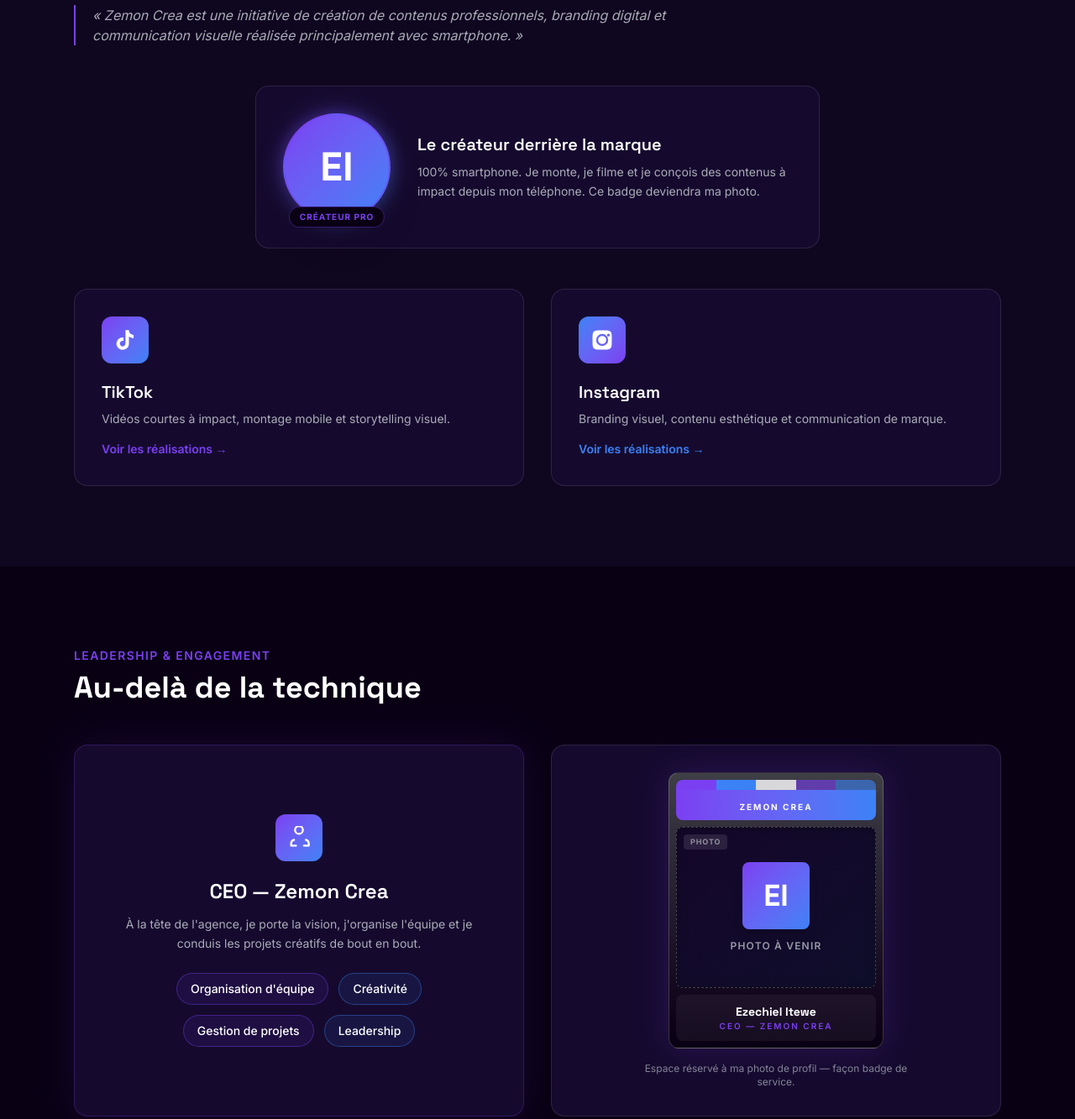
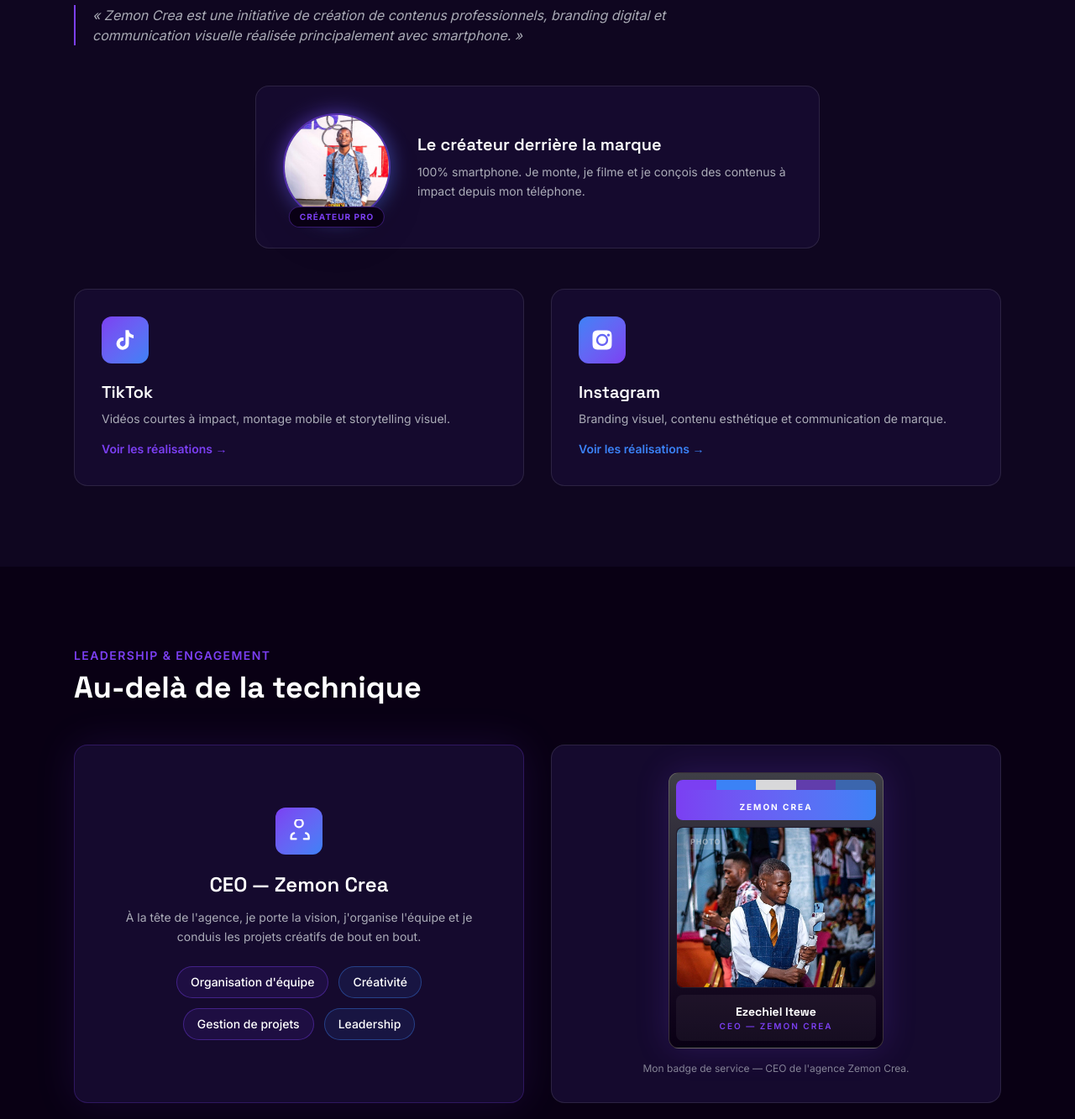
Before and after one commit to Ezechielitewe18/ezechiel-portfolio, a website built with Vite: page index.html in a window 1280 px wide. Shown: the part 3800-5133 px from the top of the page at 84% size. Built offline with nearby package versions, Linux system fonts and the light colour scheme.

Commit message:
Ajouter photos profil et service (optimisees)

```diff
--- a/index.html
+++ b/index.html
@@ -403,8 +403,8 @@
           <div class="scroll-reveal mt-12 mx-auto flex max-w-2xl flex-col items-center gap-8 rounded-2xl border border-white/10 bg-night-card p-8 md:flex-row md:gap-8 md:text-left text-center">
             <div class="relative shrink-0">
               <div class="absolute inset-0 rounded-full bg-gradient-to-br from-violet-brand to-blue-brand opacity-60 blur-md"></div>
-              <div class="relative flex h-32 w-32 items-center justify-center rounded-full border-2 border-violet-brand/50 bg-gradient-to-br from-violet-brand to-blue-brand font-display text-5xl font-bold text-white shadow-2xl">
-                EI
+              <div class="relative h-32 w-32 overflow-hidden rounded-full border-2 border-violet-brand/50 shadow-2xl">
+                <img src="images/profile.jpg" alt="Ezechiel Itewe — créateur Zemon Crea" class="h-full w-full object-cover" loading="lazy" />
               </div>
               <span class="absolute -bottom-2 left-1/2 -translate-x-1/2 whitespace-nowrap rounded-full border border-violet-brand/40 bg-night px-3 py-1 text-[10px] font-bold uppercase tracking-widest text-violet-brand">
                 Créateur pro
@@ -414,7 +414,7 @@
               <h3 class="font-display text-xl font-semibold text-white">Le créateur derrière la marque</h3>
               <p class="mt-2 text-sm leading-relaxed text-mist/80">
                 100% smartphone. Je monte, je filme et je conçois des contenus à impact depuis
-                mon téléphone. Ce badge deviendra ma photo.
+                mon téléphone.
               </p>
             </div>
           </div>
@@ -507,14 +507,8 @@
                 <div class="rounded-b-lg bg-gradient-to-r from-violet-brand to-blue-brand py-1.5 text-center">
                   <span class="text-[10px] font-bold uppercase tracking-[0.2em] text-white">Zemon Crea</span>
                 </div>
-                <div class="relative mt-2 flex h-48 items-center justify-center overflow-hidden rounded-lg border border-dashed border-white/25 bg-night shadow-[inset_0_2px_12px_rgba(0,0,0,0.6)]">
-                  <div class="absolute inset-0 bg-gradient-to-br from-violet-brand/10 to-blue-brand/10"></div>
-                  <div class="relative text-center">
-                    <div class="mx-auto flex h-20 w-20 items-center justify-center rounded-lg bg-gradient-to-br from-violet-brand to-blue-brand font-display text-4xl font-bold text-white shadow-lg">
-                      EI
-                    </div>
-                    <p class="mt-3 text-xs font-semibold uppercase tracking-widest text-mist/70">Photo à venir</p>
-                  </div>
+                <div class="relative mt-2 h-48 overflow-hidden rounded-lg border border-white/10 bg-night shadow-[inset_0_2px_12px_rgba(0,0,0,0.6)]">
+                  <img src="images/service.jpg" alt="Ezechiel Itewe — CEO Zemon Crea" class="h-full w-full object-cover object-top" loading="lazy" />
                   <span class="absolute left-2 top-2 rounded bg-white/10 px-2 py-0.5 text-[9px] font-bold uppercase tracking-widest text-mist/60">Photo</span>
                 </div>
                 <div class="mt-2 rounded-lg bg-white/5 py-2.5 text-center">
@@ -523,7 +517,7 @@
                 </div>
               </div>
               <p class="mt-4 max-w-xs text-center text-xs text-mist/60">
-                Espace réservé à ma photo de profil — façon badge de service.
+                Mon badge de service — CEO de l'agence Zemon Crea.
               </p>
             </div>
           </div>
```
Also changed, not shown: public/images/profile.jpg (added), public/images/service.jpg (added).
